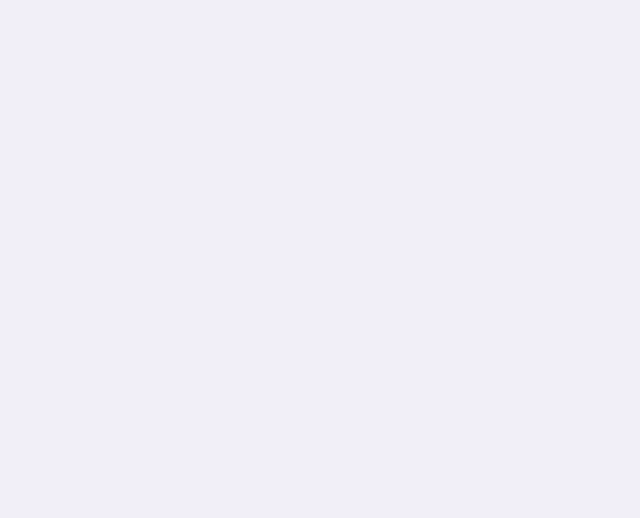
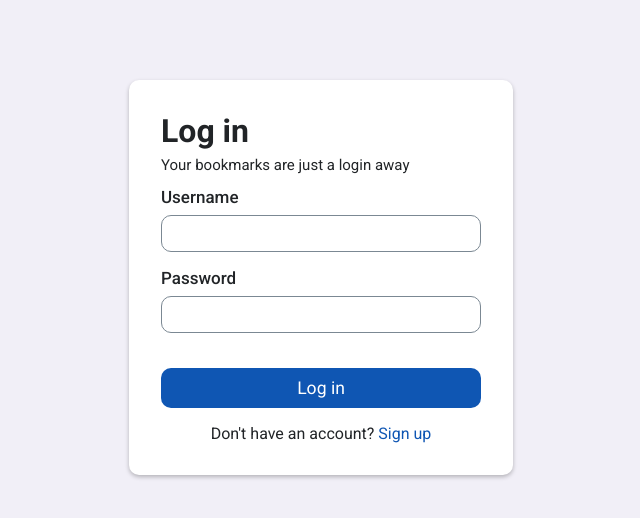
Before and after one commit to m-ruslan-dev/bookmarks_web, a React app in the folder client/: page /auth/1 in a window 1280 px wide. Before the commit this address had no page. Shown: the top 518 px of the page, without its empty margins (319-959 px from the left). Built offline with nearby package versions, Linux system fonts and the light colour scheme.

Commit message:
Setup routing for Login & Register forms

```diff
--- a/client/src/App.js
+++ b/client/src/App.js
@@ -11,7 +11,7 @@ let App = () => {
       <>
         <Routes>
           <Route path="/" element={<Dashboard />} />
-          <Route path="/auth" element={<Authentication />} />
+          <Route path="/auth/:formType" element={<Authentication />} />
         </Routes>
       </>
     </BrowserRouter>
--- a/client/src/pages/Authentication/Authentication.js
+++ b/client/src/pages/Authentication/Authentication.js
@@ -1,11 +1,16 @@
 import React from "react";
+import { useMatch } from "react-router-dom";
+
+import Login from "../../components/Login/Login";
+import SignUp from "../../components/SignUp/SignUp";
 
 const Authentication = () => {
-  return (
-    <>
-      <h1>Authentication page</h1>
-    </>
-  );
+  // The page is only available by "/auth/login" and "/auth/register" paths.
+  // If the URL matches "/auth/register", then render <SignUp /> component. Else, render <Login />.
+
+  const isRegister = useMatch("/auth/register");
+
+  return <>{isRegister ? <SignUp /> : <Login />}</>;
 };
 
 export default Authentication;
```
